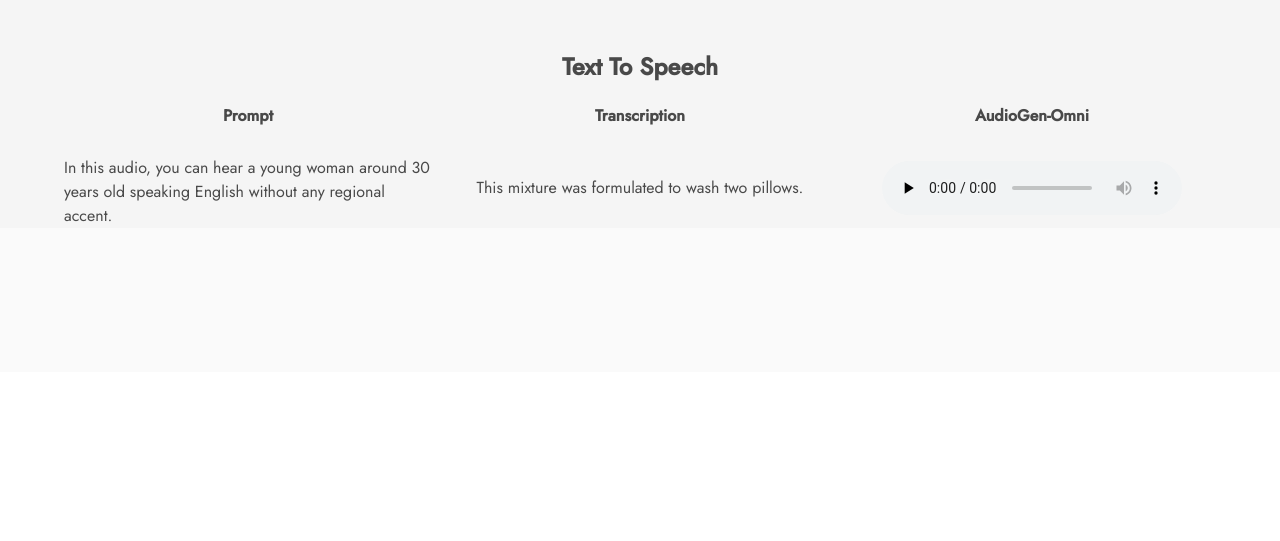
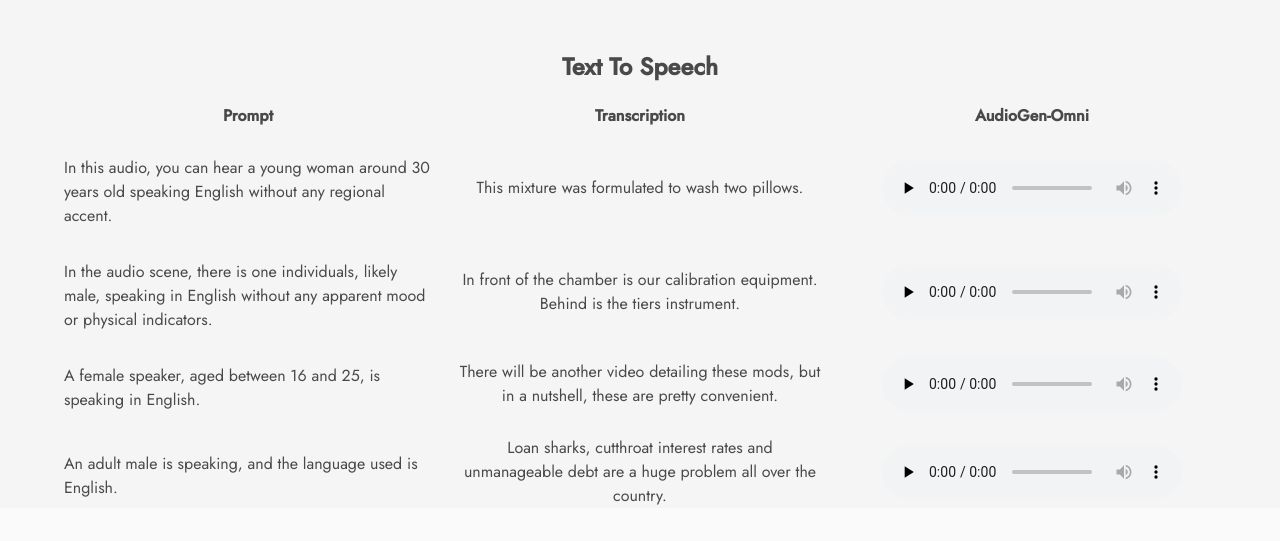
Before and after one commit to ciyou2/AudioGen-Omni, a plain HTML site: page index.html in a window 1280 px wide. Shown: the part 6713-7254 px from the top of the page. Before the commit the page ends 7085 px from the top, so only its background shows below. Drawn offline with Linux system fonts and the light colour scheme; some icons are missing.

Commit message:
index.html

```diff
--- a/index.html
+++ b/index.html
@@ -293,6 +293,52 @@
             </audio>
           </div>
         </div>
+
+        <div class="columns is-vcentered is-multiline">
+          <div class="column is-one-third is-flex is-justify-content-center is-align-items-center has-text-centered">
+            <p class="caption">In the audio scene, there is one individuals, likely male, speaking in English without any apparent mood or physical indicators.</p>
+          </div>
+          <div class="column is-one-third is-flex is-justify-content-center is-align-items-center has-text-centered">
+            <p class="transcription">In front of the chamber is our calibration equipment. Behind is the tiers instrument.</p>
+          </div>
+          <div class="column is-one-third is-flex is-justify-content-center is-align-items-center has-text-centered">
+            <audio controls preload="none">
+              <source src="https://ik.imagekit.io/omnigen/A5ruamqWlq0_5.flac?updatedAt=1753941732180" type="audio/flac" />
+            </audio>
+          </div>
+        </div>
+
+        <div class="columns is-vcentered is-multiline">
+          <div class="column is-one-third is-flex is-justify-content-center is-align-items-center has-text-centered">
+            <p class="caption">A female speaker, aged between 16 and 25, is speaking in English.</p>
+          </div>
+          <div class="column is-one-third is-flex is-justify-content-center is-align-items-center has-text-centered">
+            <p class="transcription">There will be another video detailing these mods, but in a nutshell, these are pretty convenient.</p>
+          </div>
+          <div class="column is-one-third is-flex is-justify-content-center is-align-items-center has-text-centered">
+            <audio controls preload="none">
+              <source src="https://ik.imagekit.io/omnigen/E7BlRAMDkYk_55.flac?updatedAt=1753947546683" type="audio/flac" />
+            </audio>
+          </div>
+        </div>
+
+        <div class="columns is-vcentered is-multiline">
+          <div class="column is-one-third is-flex is-justify-content-center is-align-items-center has-text-centered">
+            <p class="caption">An adult male is speaking, and the language used is English.</p>
+          </div>
+          <div class="column is-one-third is-flex is-justify-content-center is-align-items-center has-text-centered">
+            <p class="transcription">Loan sharks, cutthroat interest rates and unmanageable debt are a huge problem all over the country.</p>
+          </div>
+          <div class="column is-one-third is-flex is-justify-content-center is-align-items-center has-text-centered">
+            <audio controls preload="none">
+              <source src="https://ik.imagekit.io/omnigen/ys5eSxTetF4_8.flac?updatedAt=1753947808413" type="audio/flac" />
+            </audio>
+          </div>
+        </div>
+
+
+
+
       </div>
     </section>
 
```
